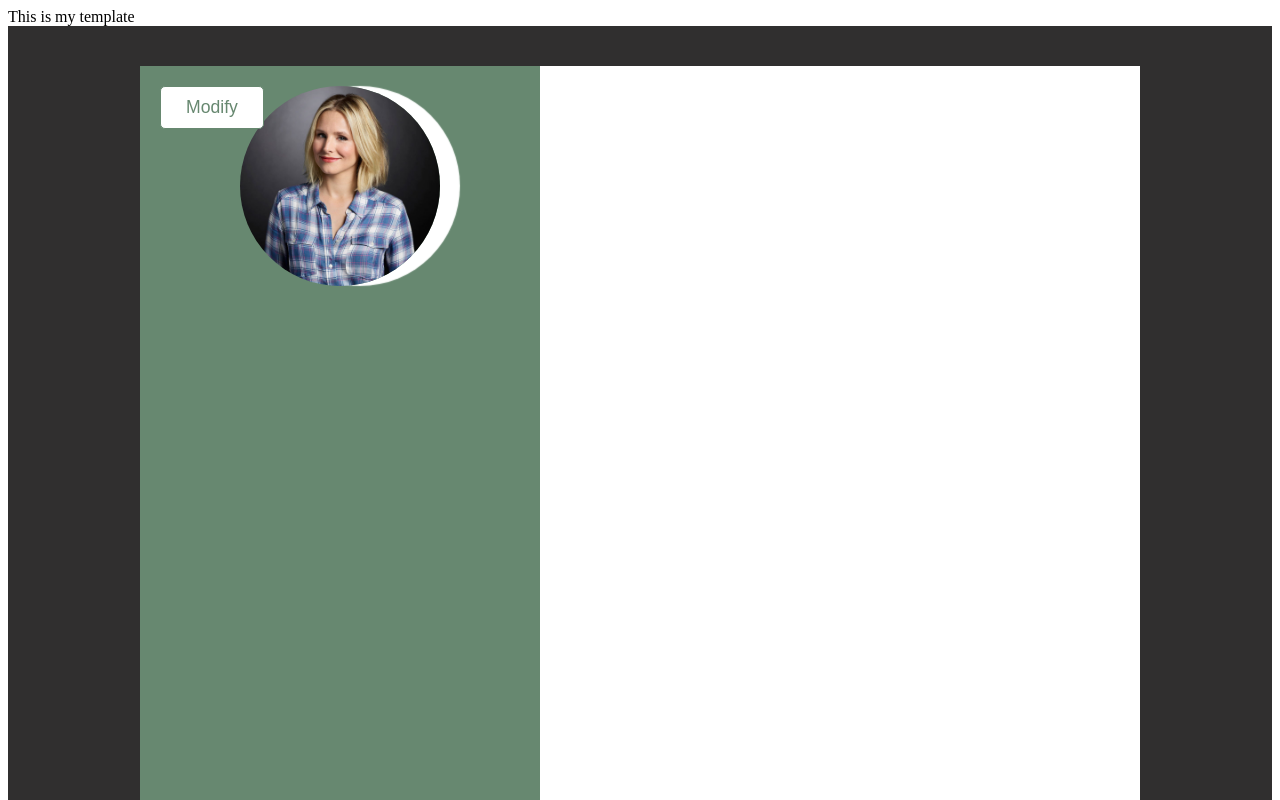
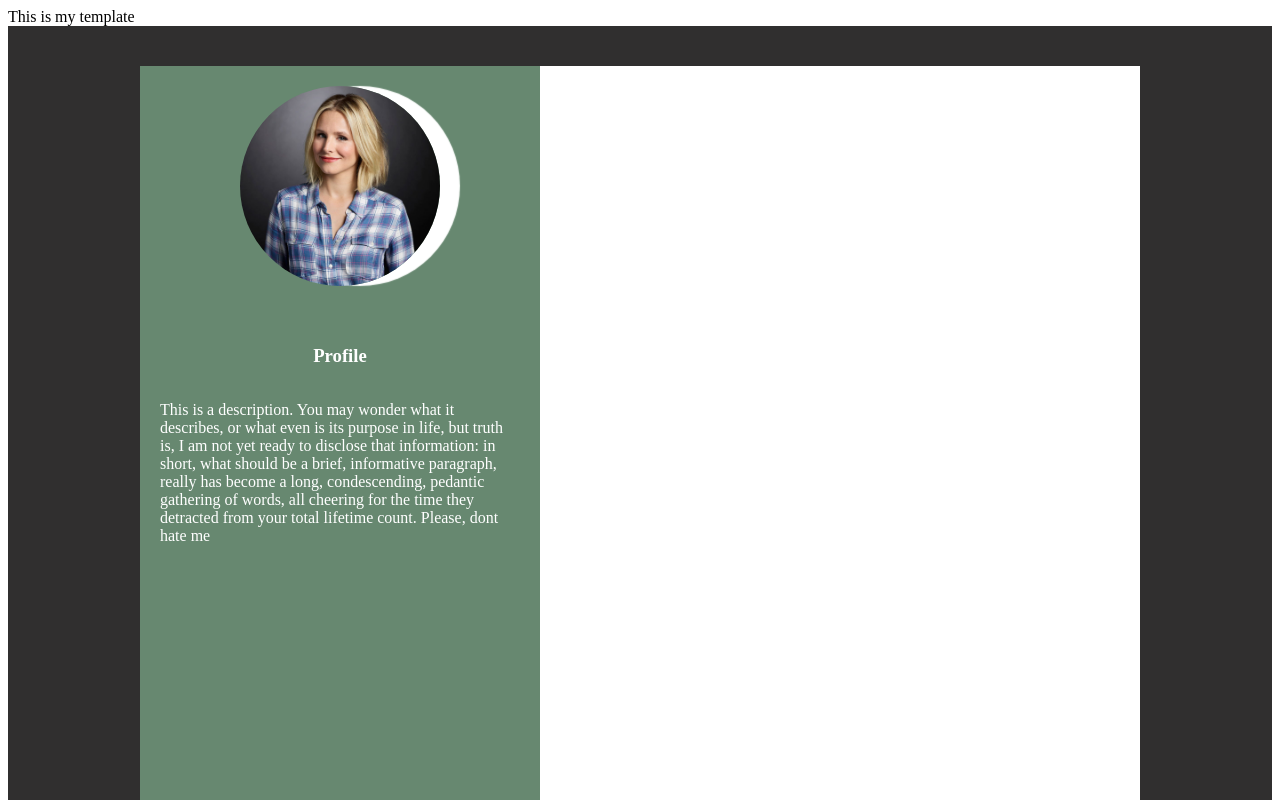
Before and after one commit to Velthas/buildrriculum, a React app: page / in a window 1280 px wide. Shown: the top 800 px of the page. Built offline with nearby package versions, Linux system fonts and the light colour scheme.

Commit message:
Created profile section & made button functions into props

```diff
--- a/src/components/Picture.js
+++ b/src/components/Picture.js
@@ -6,9 +6,14 @@ class Picture extends Component {
 
     this.state = {
       edit: false,
+      buttons: false,
     }
 
+    let {changeInfo, displayButtons, hideButtons} = this.props;
+    this.changeInfo = changeInfo;
     this.toggleEdit = this.toggleEdit.bind(this);
+    this.displayButtons = displayButtons.bind(this);
+    this.hideButtons = hideButtons.bind(this);
   }
 
 toggleEdit() {
@@ -19,24 +24,25 @@ class Picture extends Component {
 
   render() {
     return (
-    <div className="cv-section flex-row centered-both cv-image">
-      <button className="edit-button absolute-top-left" onClick={this.toggleEdit}>Modify</button>
+    <div className="cv-section flex-row centered-both cv-image" onMouseEnter={this.displayButtons} onMouseLeave={this.hideButtons}>
+      { this.state.buttons && <button className="edit-button absolute-top-left" onClick={this.toggleEdit}>Modify</button> }
       <img src={this.props.imgUrl}></img>
-    {this.state.edit &&
+      { this.state.edit &&
         <div className="form">
           <form id="img-form">
             <label for="img-url">{'Image\'s URL'}</label>
             <input type="url" placeholder="https://my-example-url.com/picture.jpg" id="img-url"></input>
             <div className="flex-row">
               <button class="button-cancel" type="button" onClick={this.toggleEdit}>Cancel</button>
-            <button class="button-submit" type="submit" onClick={() => {
-              const newUrl = document.querySelector('#img-form input').value
+              <button class="button-submit" type="submit" onClick={(e) => {
+                e.preventDefault();
+                const newUrl = document.querySelector('#img-form input').value;
                 this.props.changeInfo('photoUrl', newUrl);
                 this.toggleEdit();
               }}>Confirm</button>
             </div>
           </form>
-      </div>}
+        </div> }
     </div>
     );
   }
--- /dev/null
+++ b/src/components/Profile.js
@@ -0,0 +1,51 @@
+import React, { Component } from "react";
+
+class Profile extends Component {
+  constructor(props) {
+    super(props);
+
+    this.state = {
+      edit: false,
+      buttons: false
+    }
+
+    let {changeInfo, displayButtons, hideButtons} = this.props;
+    this.changeInfo = changeInfo;
+    this.toggleEdit = this.toggleEdit.bind(this);
+    this.displayButtons = displayButtons.bind(this);
+    this.hideButtons = hideButtons.bind(this);
+  }
+
+  toggleEdit() {
+    this.setState({
+      edit: !this.state.edit,
+    });
+  }
+
+  render() {
+    return (
+    <div className="cv-section flex-column centered-both"  onMouseEnter={this.displayButtons} onMouseLeave={this.hideButtons}>
+    { this.state.buttons && <button className="edit-button absolute-top-left" onClick={this.toggleEdit}>Modify</button> }
+    <h3 className="section-header">Profile</h3>
+    <p className="section-paragraph">{this.props.profile}</p>
+  { this.state.edit &&
+    <div className="form">
+      <form id="profile-form">
+        <label for="profile-text">{'Profile Text'}</label>
+        <textarea max-length="400" placeholder="This is where a description should go, or perhaps even would go, if you dared to insert it" id="profile-text"></textarea>
+        <div className="flex-row">
+          <button class="button-cancel" type="button" onClick={this.toggleEdit}>Cancel</button>
+          <button class="button-submit" type="submit" onClick={(e) => {
+            e.preventDefault();
+            const newProfile = document.querySelector('#profile-form textarea').value
+            this.props.changeInfo('profile', newProfile);
+            this.toggleEdit();
+          }}>Confirm</button>
+        </div>
+      </form>
+    </div> }
+  </div>
+  )}
+}
+
+export default Profile;
--- a/src/components/Sidebar.js
+++ b/src/components/Sidebar.js
@@ -1,6 +1,7 @@
 import React, { Component } from 'react';
 import Eleanor from './../images/eleanor.jpeg';
 import Picture from './Picture';
+import Profile from './Profile';
 
 class Sidebar extends Component {
   constructor(props) {
@@ -26,9 +27,22 @@ class Sidebar extends Component {
     });
   };
 
+  displayButtons() {
+    this.setState({
+      buttons: true
+    })
+}
+
+  hideButtons() {
+  this.setState({
+    buttons: false
+  })
+}
+
   render() {
     return <div id="sidebar" className="flex-column centered">
-      <Picture imgUrl={this.state.photoUrl} changeInfo={this.changeInfo} />
+      <Picture imgUrl={this.state.photoUrl} changeInfo={this.changeInfo} displayButtons={this.displayButtons} hideButtons={this.hideButtons} />
+      <Profile profile={this.state.profile} changeInfo={this.changeInfo} displayButtons={this.displayButtons} hideButtons={this.hideButtons} />
     </div>
   }
 }
```
Lines whose indentation alone changed are shown as unchanged.
